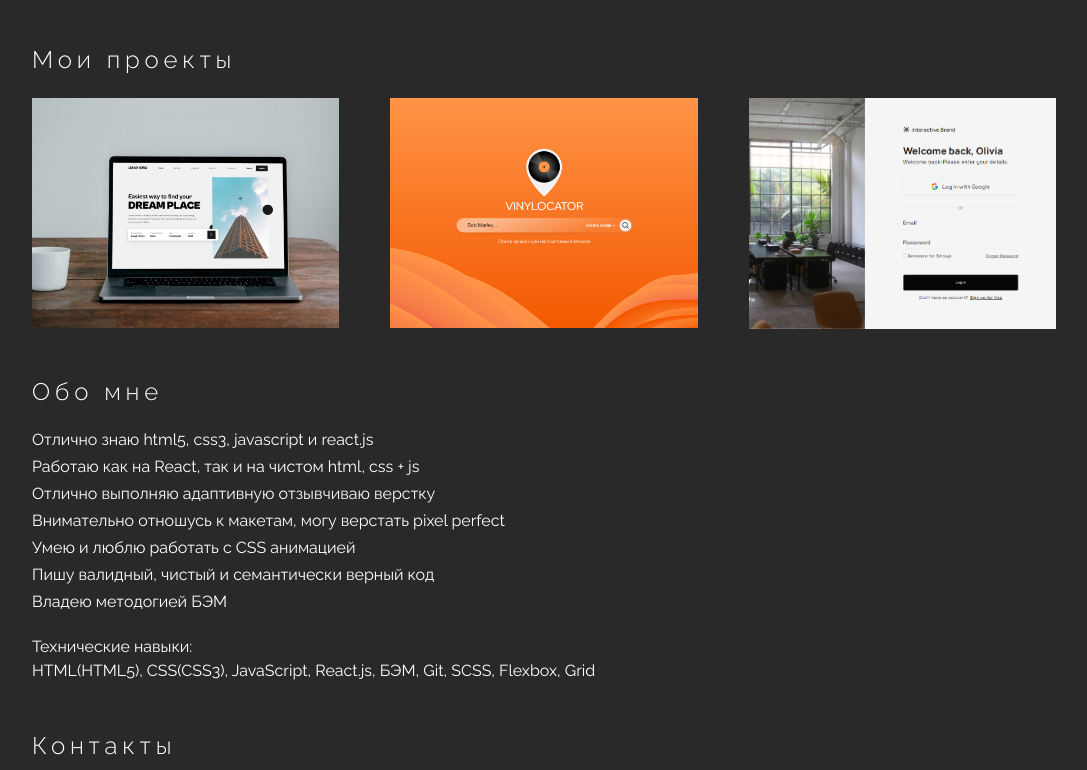
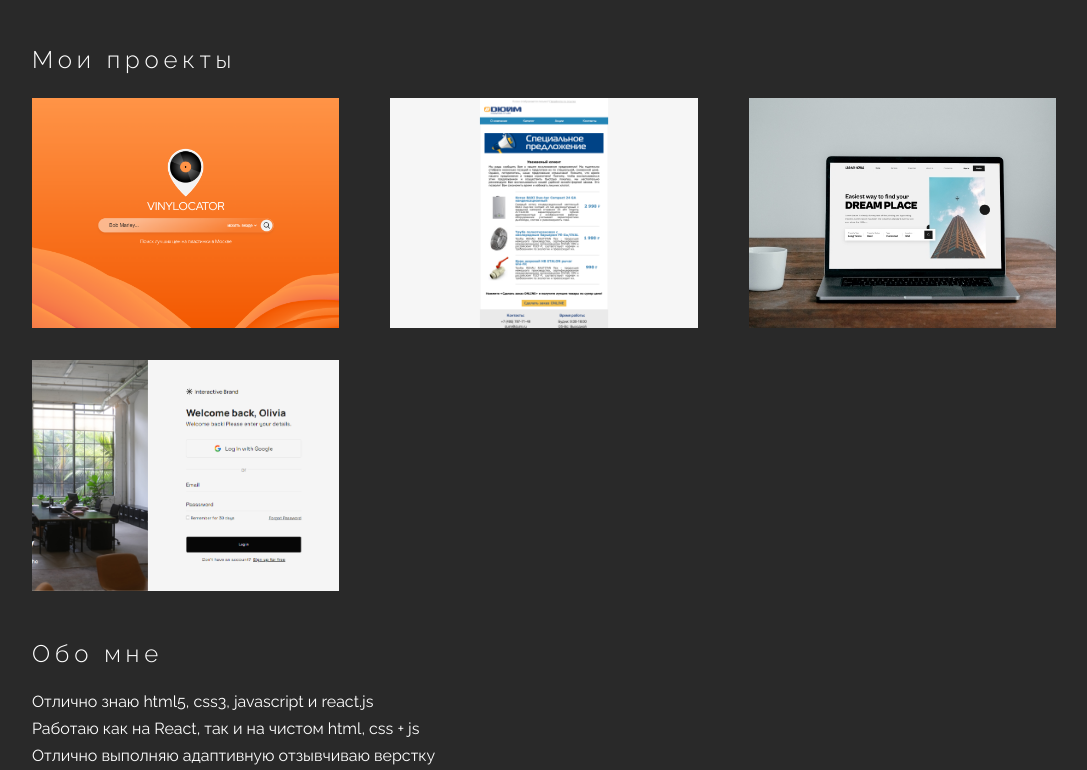
Before and after one commit to pirogue-one/pirogue.one, a plain HTML site: page index.html in a window 1280 px wide. Shown: the part 664-1434 px from the top of the page, without its empty margins (96-1183 px from the left). Drawn offline with Linux system fonts and the light colour scheme.

Commit message:
added new card in gallery

```diff
--- a/index.html
+++ b/index.html
@@ -34,16 +34,22 @@
             <h2 class="title">Мои проекты</h2>
             <div class="gallery">
                 <div class="card">
+                    <a href="https://vinylocator.com/" target="_blank"><img src="./images/vinylocator-s (2).png"
+                            alt="Превью проекта"></a>
+                    <p class="card__description">Сайт по поиску дешевого винила в Москве. Разработан на React.
+                        Коммерческая работа.</p>
+                </div>
+                <div class="card">
+                    <a href="https://github.com/pirogue-one/duim_email/blob/main/duim-email.html" target="_blank"><img src="./images/duim.png"
+                            alt="Превью проекта"></a>
+                    <p class="card__description">Верстка email-рассылка с адаптацией на мобильные устройства.
+                        Коммерческая работа.</p>
+                </div>
+                <div class="card">
                     <a href="https://pirogue-one.github.io/landing-page-home-legacy/" target="_blank"><img
                             src="./images/legacy-homes-s.jpg" alt="Превью проекта"></a>
                     <p class="card__description">Минималистичный одностраничный сайт, сверстанный без использования
                         фрейморков и сторонних библиотек. Некоммерческая работа.</p>
-                </div>
-                <div class="card">
-                    <a href="https://vinylocator.com/" target="_blank"><img src="./images/vinylocator-s (2).png"
-                            alt="Превью проекта"></a>
-                    <p class="card__description">Сайт по поиску дешевого винила в Москве. Разработан на React.
-                        Коммерческая работа.</p>
                 </div>
                 <div class="card">
                     <a href="https://pirogue-one.github.io/login_page/" target="_blank"><img
@@ -59,7 +65,8 @@
                     <li class="skills-list__item list-item">Отлично знаю html5, css3, javasсript и react.js</li>
                     <li class="skills-list__item list-item">Работаю как на React, так и на чистом html, css + js</li>
                     <li class="skills-list__item list-item">Отлично выполняю адаптивную отзывчиваю верстку</li>
-                    <li class="skills-list__item list-item">Внимательно отношусь к макетам, могу верстать pixel perfect</li>
+                    <li class="skills-list__item list-item">Внимательно отношусь к макетам, могу верстать pixel perfect
+                    </li>
                     <li class="skills-list__item list-item">Умею и люблю работать с CSS анимацией</li>
                     <li class="skills-list__item list-item">Пишу валидный, чистый и семантически верный код</li>
                     <li class="skills-list__item list-item">Владею методогией БЭМ</li>
@@ -72,8 +79,10 @@
         <section id="contacts" class="contacts">
             <h2 class="title">Контакты</h2>
             <ul class="list contacts-list">
-                <li class="contacts-list__item list-item"><a href="https://t.me/aaleriu" target="_blank">Телеграм</a></li>
-                <li class="contacts-list__item list-item"><a href="https://github.com/pirogue-one" target="_blank">GitHub</a></li>
+                <li class="contacts-list__item list-item"><a href="https://t.me/aaleriu" target="_blank">Телеграм</a>
+                </li>
+                <li class="contacts-list__item list-item"><a href="https://github.com/pirogue-one"
+                        target="_blank">GitHub</a></li>
             </ul>
         </section>
     </main>
--- a/style.css
+++ b/style.css
@@ -118,6 +118,7 @@ section {
     display: flex;
     flex-wrap: wrap;
     justify-content: space-between;
+    gap: 2rem;
 }
 
 .card {
```
Also changed, not shown: images/duim.png (added).
